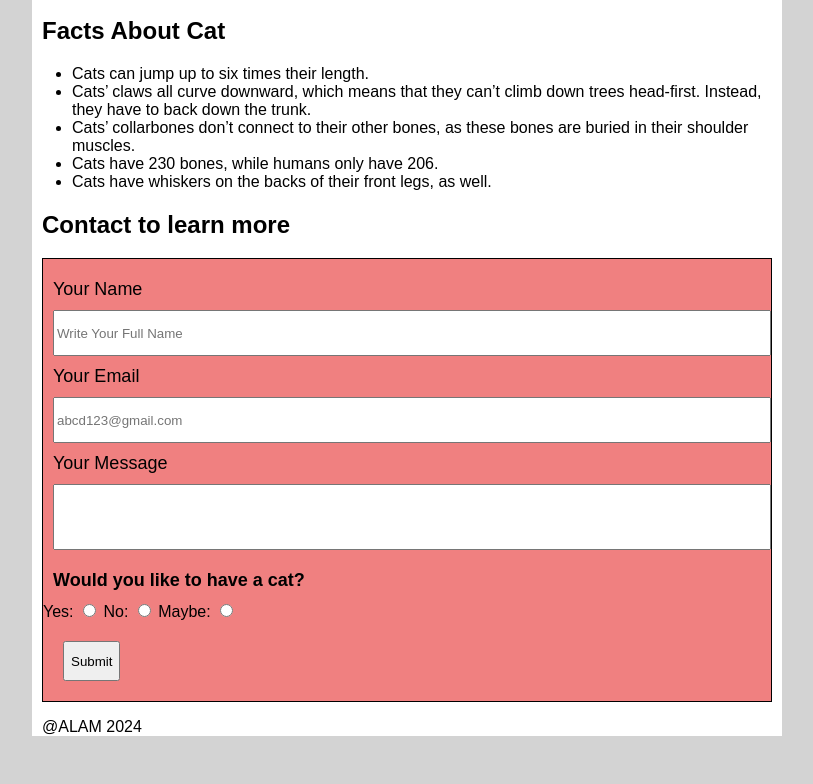
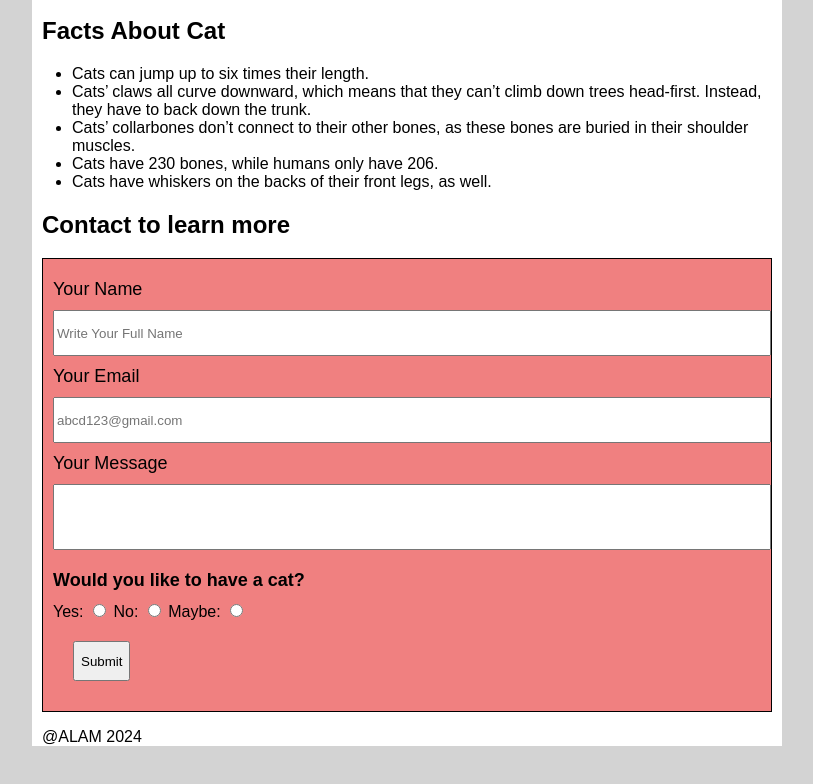
Before and after one commit to alam0134/alam0134.github.io, a plain HTML site: page midterm/index.html in a window 1280 px wide. Shown: the part 893-1677 px from the top of the page, without its empty margins (76-889 px from the left). Drawn offline with Linux system fonts and the light colour scheme.

Commit message:
margin adds

```diff
--- a/midterm/css/main.css
+++ b/midterm/css/main.css
@@ -99,3 +99,6 @@ li:last-child{
     margin: 20px;
     height: 40px;
 }
+#radio{
+    margin: 10px;
+}
--- a/midterm/index.html
+++ b/midterm/index.html
@@ -51,10 +51,12 @@
                     <lebel class="lebel for="Message">Your Message</lebel><br>
                     <input id="message" name="message" type="text"><br>
                     <h2 class="lebel">Would you like to have a cat?</h2>
+            <div id="radio">
                 Yes: <input  name="option" type="radio">
                 No: <input  name="option" type="radio">
                 Maybe: <input  name="option" type="radio">
                 <br><input id="submit" name="Send" type="submit">
+            </div>
                 </form>
 
             </div>
```
